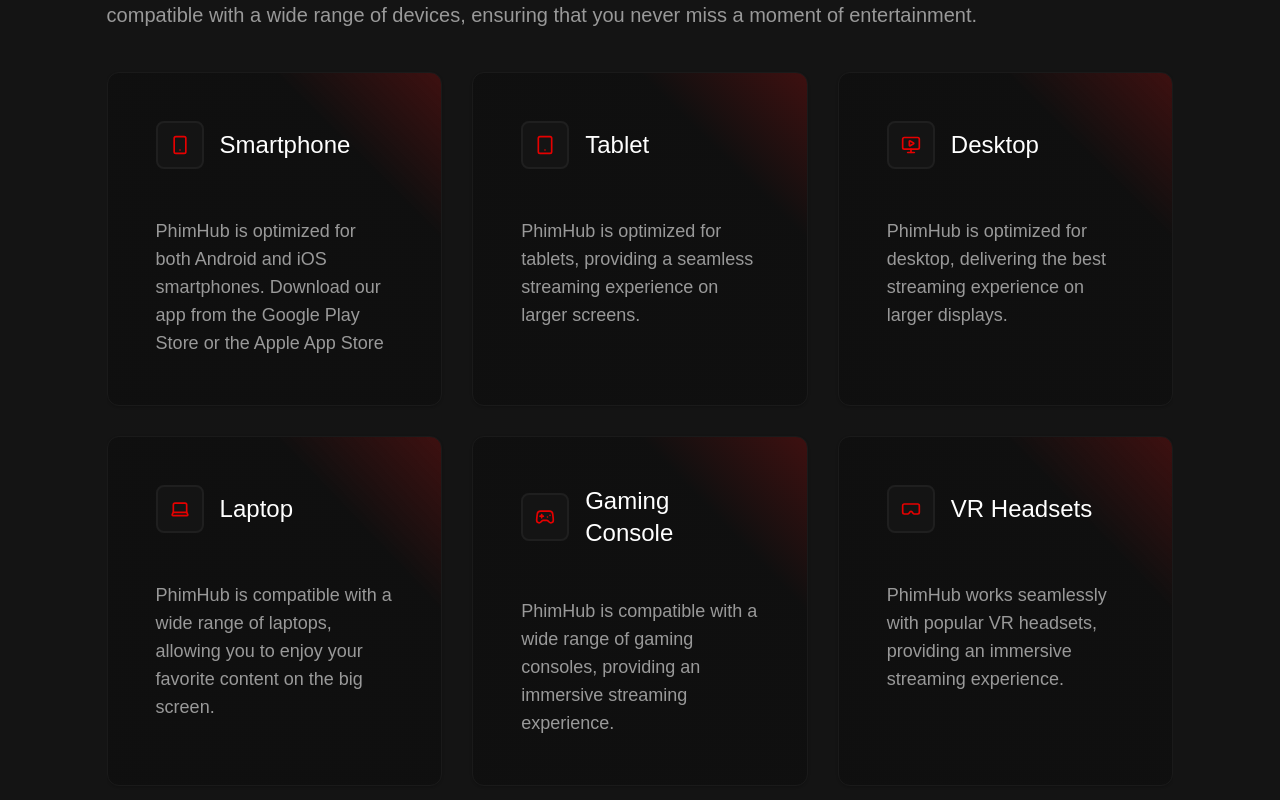
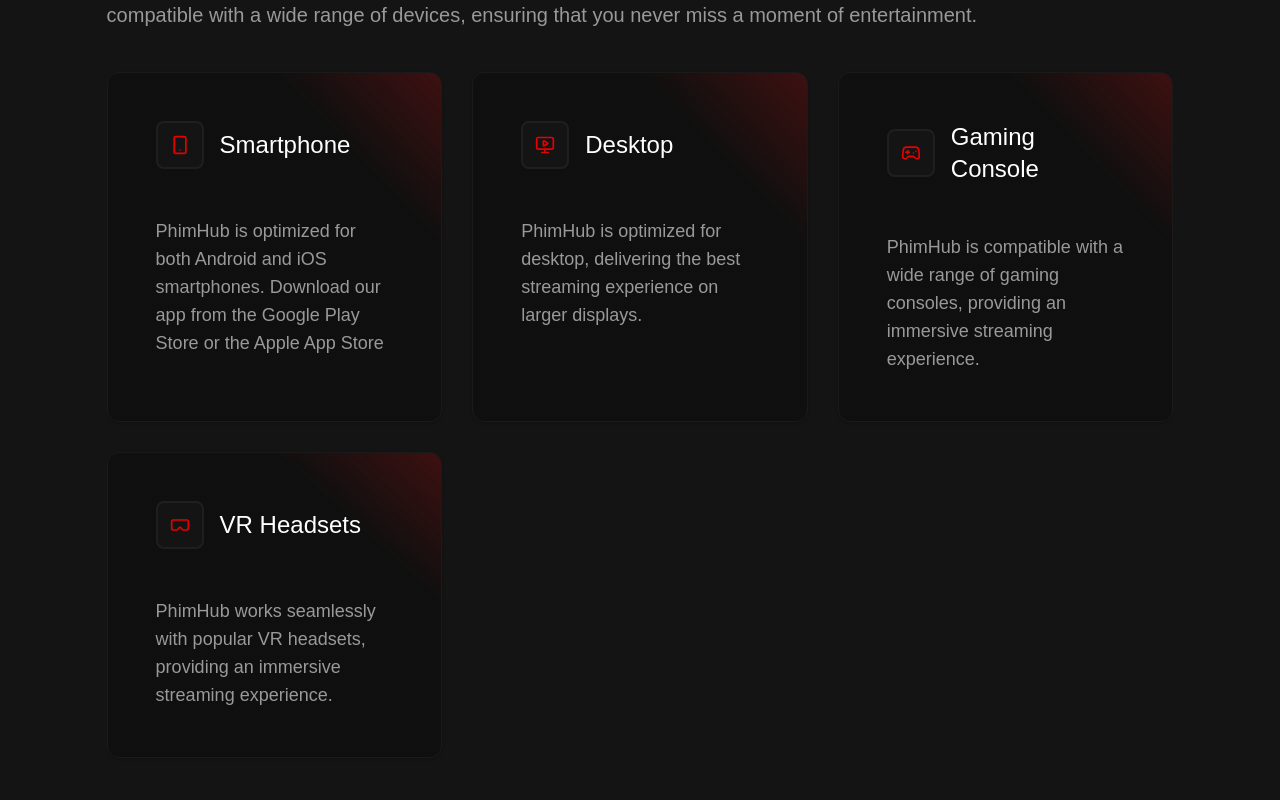
Before and after one commit to MinhNghia2010/Phim-Hub, a React (Vite) app: page /home in a window 1280 px wide. Shown: the part 1800-2600 px from the top of the page. Built offline with nearby package versions, Linux system fonts and the light colour scheme; what tailwindcss-fluid would draw is missing.

Commit message:
Update DevicesCard.tsx

```diff
--- a/src/components/HomePage/DevicesCard.tsx
+++ b/src/components/HomePage/DevicesCard.tsx
@@ -7,8 +7,6 @@
 import {
   MonitorPlay,
   Smartphone,
-  Tablet,
-  Laptop,
   Gamepad2,
   RectangleGoggles,
 } from "lucide-react";
@@ -27,22 +25,10 @@
       "PhimHub is optimized for both Android and iOS smartphones. Download our app from the Google Play Store or the Apple App Store",
   },
   {
-    icon: <Tablet size={28} />,
-    title: "Tablet",
-    description:
-      "PhimHub is optimized for tablets, providing a seamless streaming experience on larger screens.",
-  },
-  {
     icon: <MonitorPlay size={28} />,
     title: "Desktop",
     description:
       "PhimHub is optimized for desktop, delivering the best streaming experience on larger displays.",
-  },
-  {
-    icon: <Laptop size={28} />,
-    title: "Laptop",
-    description:
-      "PhimHub is compatible with a wide range of laptops, allowing you to enjoy your favorite content on the big screen.",
   },
   {
     icon: <Gamepad2 size={28} />,
```
